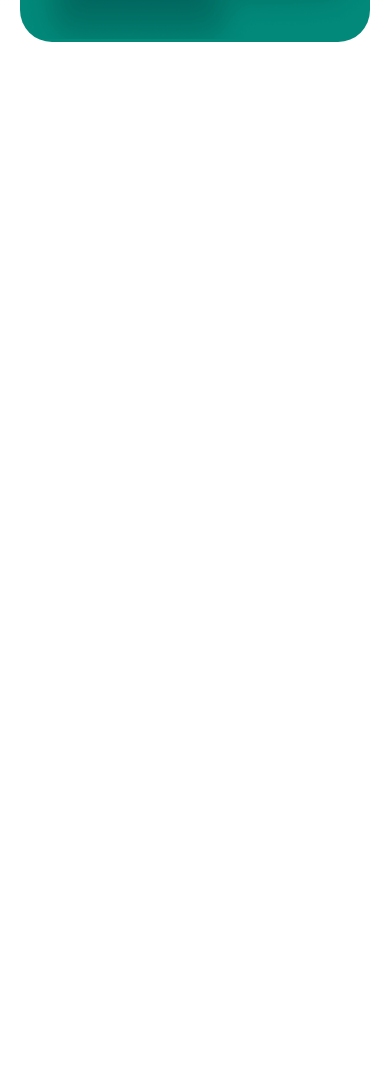
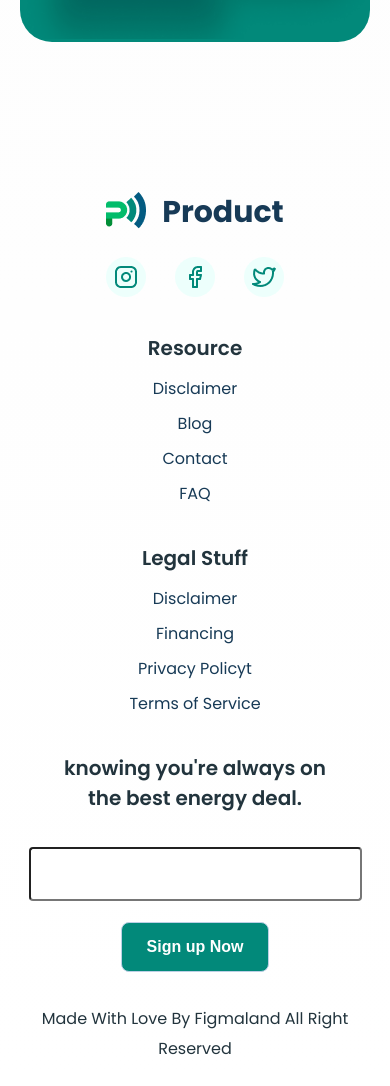
Before and after one commit to jinety/practice-html-css, a plain HTML site: page practice-two/src/index.html in a window 390 px wide. Shown: the part 5116-6202 px from the top of the page. Before the commit the page ends 5158 px from the top, so only its background shows below. Drawn offline with Linux system fonts and the light colour scheme.

Commit message:
Implement section footer

```diff
--- a/practice-two/src/index.html
+++ b/practice-two/src/index.html
@@ -298,5 +298,65 @@
       </div>
     </section>
     <!-- END BOOST-BUSINESS -->
+
+    <!-- START FOOTER -->
+    <footer class="site-footer">
+      <div class="general-container">
+        <div class="footer-group">
+          <div class="footer-wrap">
+            <a href="javascript:void(0);" class="footer-branch-logo">
+              <div class="footer-container">
+                <img src="./assets/logo.png" class="footer-logo" alt="footer-logo" />
+              </div>
+              <h1 class="footer-branch-name">Product</h1>
+            </a>
+            <a href="javascript:void(0)" class="footer-social-network">
+              <div class="social-network">
+                <div class="footer-container">
+                  <img src="./assets/instagram.png" class="logo-social-network" alt="instagram" />
+                </div>
+                <div class="footer-container">
+                  <img src="./assets/facebook.png" class="logo-social-network" alt="facebook" />
+                </div>
+                <div class="footer-container">
+                  <img src="./assets/twitter.png" class="logo-social-network" alt="twitter" />
+                </div>
+              </div>
+            </a>
+          </div>
+          <div class="quick-link">
+            <p class="footer-title">Resource</p>
+            <nav class="site-nav-footer">
+              <ul class="nav-menu-footer">
+                <li class="menu-item-footer"><a href="javascript:void(0)" class="menu-item-link">Disclaimer</a></li>
+                <li class="menu-item-footer"><a href="javascript:void(0)" class="menu-item-link">Blog</a></li>
+                <li class="menu-item-footer"><a href="javascript:void(0)" class="menu-item-link">Contact</a></li>
+                <li class="menu-item-footer"><a href="javascript:void(0)" class="menu-item-link">FAQ</a></li>
+              </ul>
+            </nav>
+          </div>
+          <div class="legal-stuff">
+            <p class="footer-title">Legal Stuff</p>
+            <nav class="site-nav-footer">
+              <ul class="nav-menu-footer">
+                <li class="menu-item-footer"><a href="javascript:void(0)" class="menu-item-link">Disclaimer</a></li>
+                <li class="menu-item-footer"><a href="javascript:void(0)" class="menu-item-link">Financing</a></li>
+                <li class="menu-item-footer"><a href="javascript:void(0)" class="menu-item-link">Privacy Policyt</a></li>
+                <li class="menu-item-footer"><a href="javascript:void(0)" class="menu-item-link">Terms of Service</a></li>
+              </ul>
+            </nav>
+          </div>
+          <div class="text-input">
+            <p class="footer-title title-secondary">knowing you're always on the best energy deal.</p>
+            <input type="text" class="textbox">
+            <button type="button" class="btn secondary-btn">Sign up Now</button>
+          </div>
+        </div>
+        <div class="footer-made-in">
+          <P class="footer-content">Made With Love By Figmaland All Right Reserved</P>
+        </div>
+      </div>
+    </footer>
+    <!-- END FOOTER -->
   </body>
 </html>
--- a/practice-two/src/style/section/boost-business.css
+++ b/practice-two/src/style/section/boost-business.css
@@ -40,6 +40,7 @@
   height: 340px;
 }
 
+/* style applied to the mobile */
 @media (max-width: 915px) {
   .boost-business-group {
     display: block;
@@ -61,6 +62,7 @@
   }
 }
 
+/* style applied to the tablet */
 @media (min-width: 916px) {
   .boost-business-group {
     display: flex;
--- /dev/null
+++ b/practice-two/src/style/section/footer.css
@@ -0,0 +1,146 @@
+/* START FOOTER */
+.site-footer {
+  padding-top: 150px;
+}
+
+.site-footer .general-container {
+  max-width: 1130px;
+  margin: 0 auto;
+}
+
+.footer-group {
+  display: flex;
+}
+
+.footer-wrap {
+ margin-right: 20px;
+}
+
+.footer-branch-logo,
+.social-network {
+  display: flex;
+  align-items: center;
+  text-decoration: none;
+}
+
+.social-network {
+  padding-top: 25px;
+  justify-content: space-between;
+}
+
+.footer-container {
+  display: inline-block;
+  width: 40px;
+  height: auto;
+}
+
+.footer-branch-name {
+  display: inline;
+  margin-left: 16px;
+  font-size: 30px;
+  font-weight: var(--font-weight-l);
+  line-height: var(--line-height-xl);
+  color: var(--primary-color-200);
+}
+
+.branch-social-network,
+.menu-item-link {
+  text-decoration: none;
+}
+
+.menu-item-link {
+  line-height: 35px;
+  color: var(--primary-color-200);
+  padding: 10px 0;
+}
+
+.footer-title {
+  padding-top: 0;
+  font-size: var(--font-size-m);
+  font-weight: var(--font-weight-m);
+  line-height: var(--line-height-xl);
+}
+
+.title-secondary {
+  width: 280px;
+}
+
+.textbox {
+  display: block;
+  width: 325px;
+  height: 48px;
+  border-radius: 4px;
+  margin-top: 34px;
+  font-size: var(--font-size-xs);
+  line-height: var(--line-height-m);
+}
+
+.site-footer .secondary-btn {
+  margin-top: 21px;
+  margin-bottom: 0;
+}
+
+.site-nav-footer {
+  padding-top: 8px;
+}
+
+.footer-made-in {
+  text-align: center;
+}
+
+.footer-content {
+  font-size: var(--font-size-xs);
+  line-height: var(--line-height-xl);
+  font-weight: var(--font-weight-xs);
+}
+
+/* style applied to the mobile */
+@media (max-width: 915px) {
+  .footer-group {
+    display: block;
+    text-align: center;
+  }
+
+  .footer-wrap {
+    display: inline-block;
+    text-align: center;
+    margin: 0 auto;
+  }
+
+  .title-secondary {
+    margin: 0 auto;
+  }
+
+  .quick-link,
+  .legal-stuff,
+  .text-input {
+    margin-top: 32px;
+  }
+
+  .textbox {
+    margin: 34px auto 0;
+  }
+
+  .footer-made-in {
+    margin: 32px auto 22px;
+  }
+}
+
+/* style applied to the tablet */
+@media (min-width: 916px) {
+  .quick-link,
+  .legal-stuff {
+    padding-top: 0;
+    margin: 0 auto;
+    width: 140px;
+  }
+
+  .text-input {
+    margin: 0 auto;
+  }
+
+  .footer-made-in {
+    margin: 17px auto 39px;
+  }
+}
+/* END FOOTER */
--- a/practice-two/src/style/style.css
+++ b/practice-two/src/style/style.css
@@ -12,3 +12,4 @@
 @import url("../style/section/product.css");
 @import url("../style/section/question.css");
 @import url("../style/section/boost-business.css");
+@import url("../style/section/footer.css");
```
Also changed, not shown: practice-two/src/assets/facebook.png (added), practice-two/src/assets/instagram.png (added), practice-two/src/assets/twitter.png (added).
